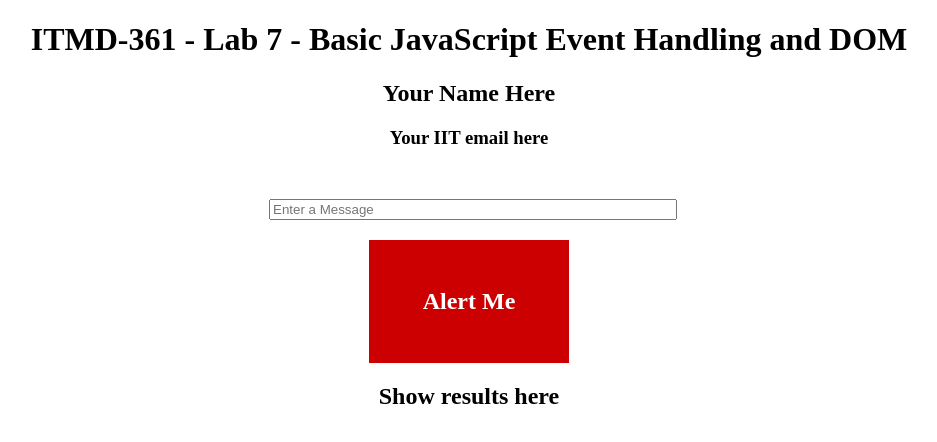
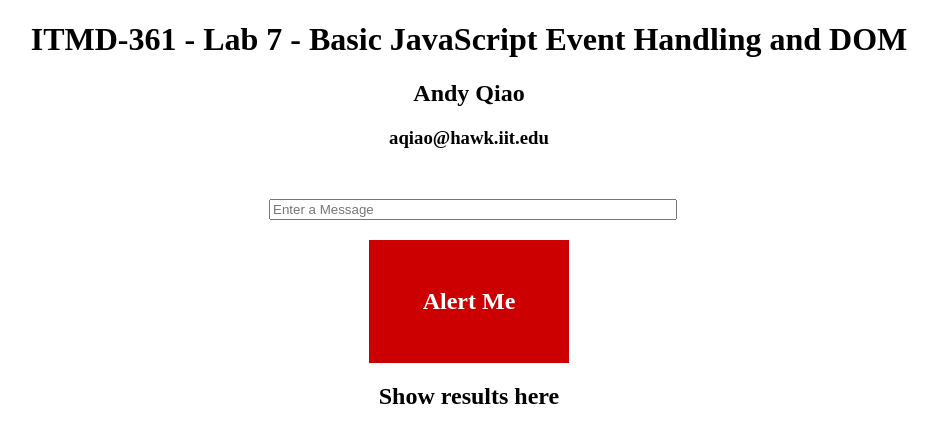
Before and after one commit to aqiao-814/lab7, a plain HTML site: page lab7.html in a window 1280 px wide. Shown: the whole page, without its empty margins (171-1108 px from the left). Drawn offline with Linux system fonts and the light colour scheme.

Commit message:
added my name and email

```diff
--- a/lab7.html
+++ b/lab7.html
@@ -8,8 +8,8 @@
 </head>
 <body>
   <h1 class="center">ITMD-361 - Lab 7 - Basic JavaScript Event Handling and DOM</h1>
-  <h2 class="center">Your Name Here</h2>
-  <h3 class="center">Your IIT email here</h3>
+  <h2 class="center">Andy Qiao</h2>
+  <h3 class="center">aqiao@hawk.iit.edu</h3>
   <div id="container">
     <input id="entryinput" type="text" name="textentry" placeholder="Enter a Message">
     <div id="entrybutton">Alert Me</div>
```
